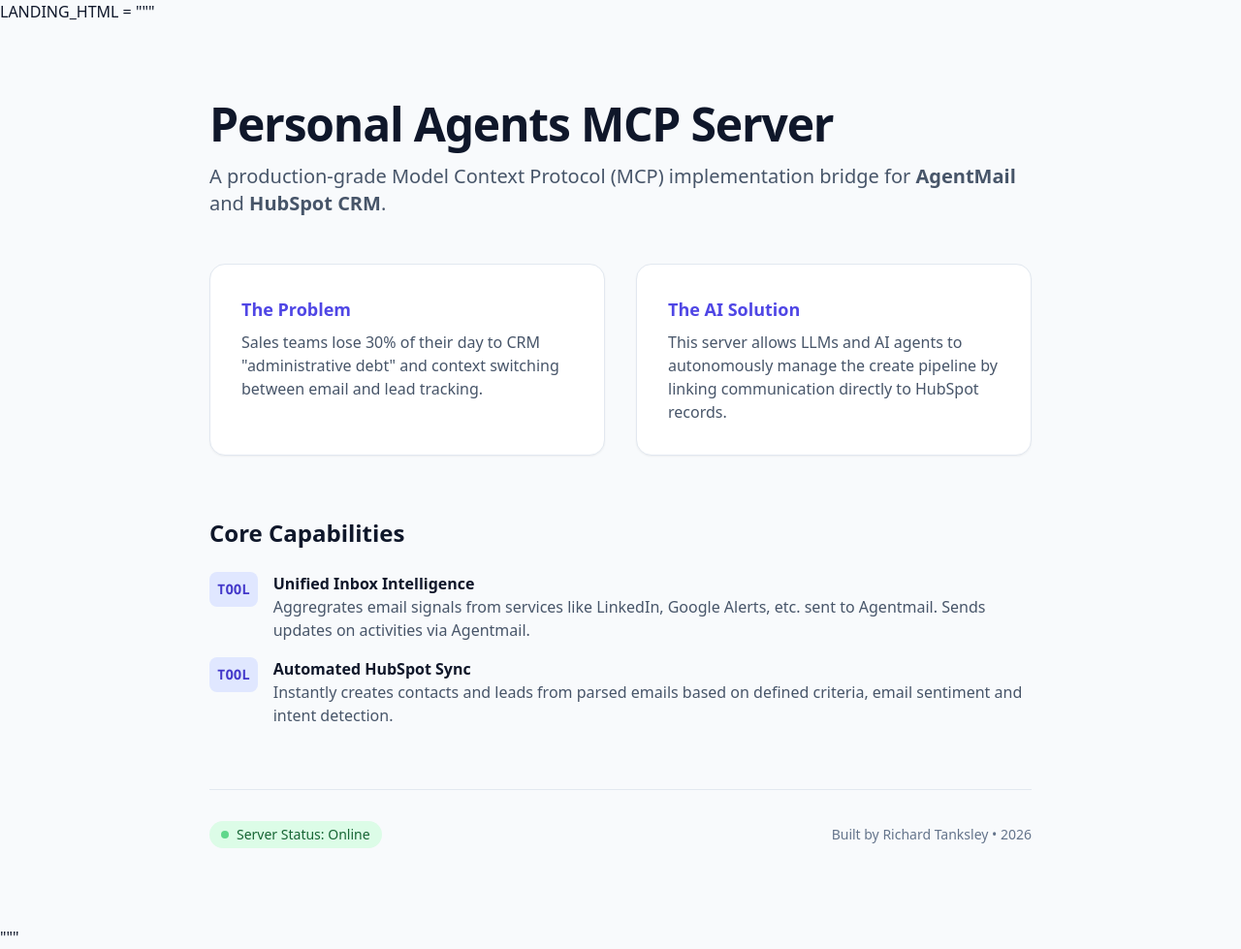
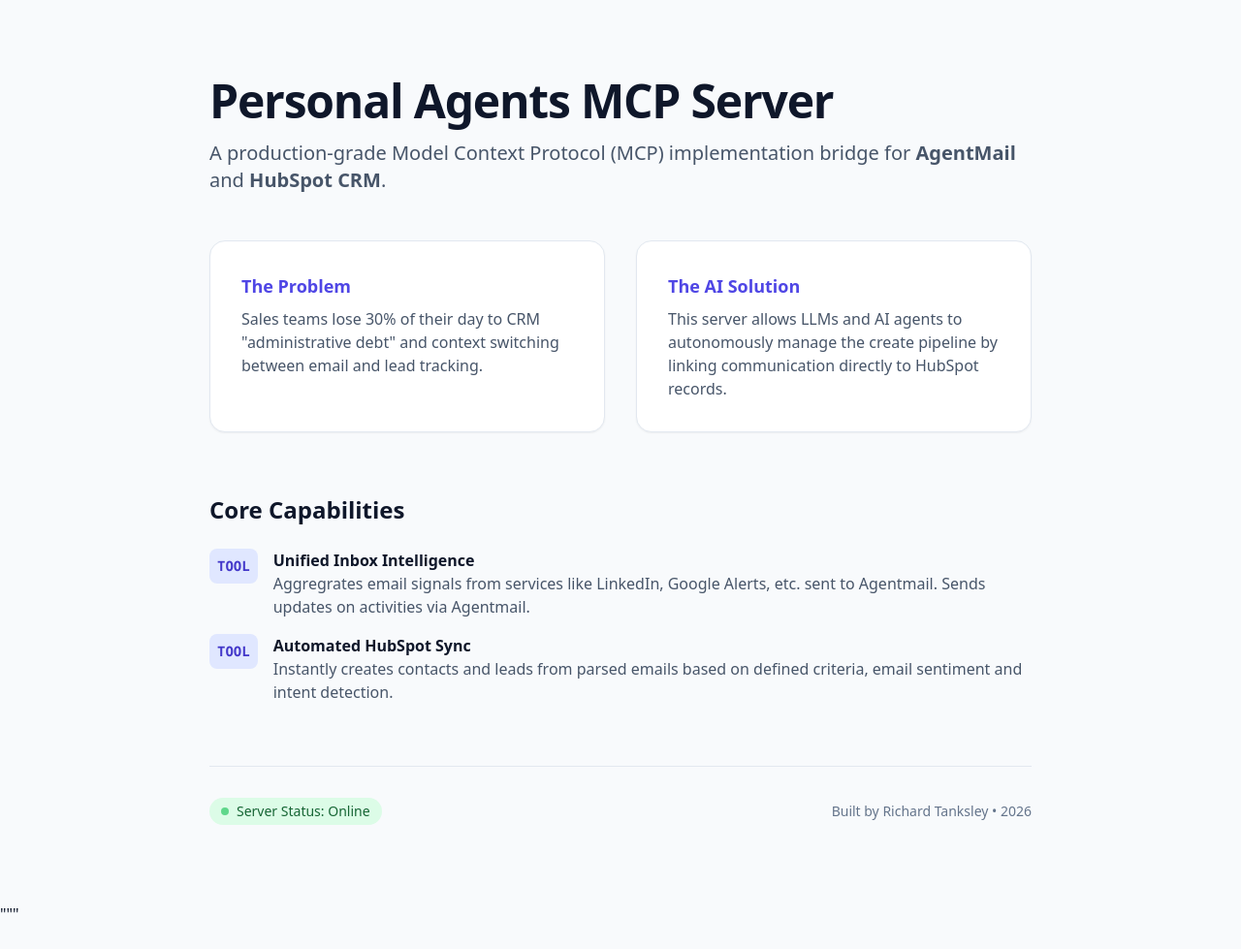
Before and after one commit to richtank2/personal-agents-mcp, a Python web app: template templates/landing.html in a window 1280 px wide. Shown: the whole page at 97% size. After the commit the page ends 942 px from the top, so only its background shows below. Run offline with Jinja, Linux system fonts and the light colour scheme; the template is opened without the code that fills it, so the values that code supplies are empty; some libraries are stand-ins or nearby versions.

Commit message:
Update landing.html

```diff
--- a/templates/landing.html
+++ b/templates/landing.html
@@ -1,4 +1,3 @@
-LANDING_HTML = """
 <!DOCTYPE html>
 <html lang="en">
 <head>
```
